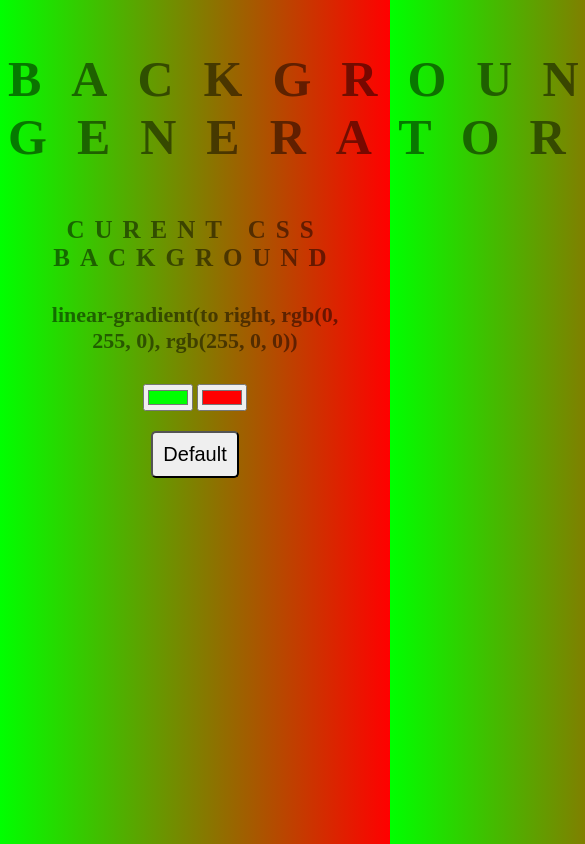
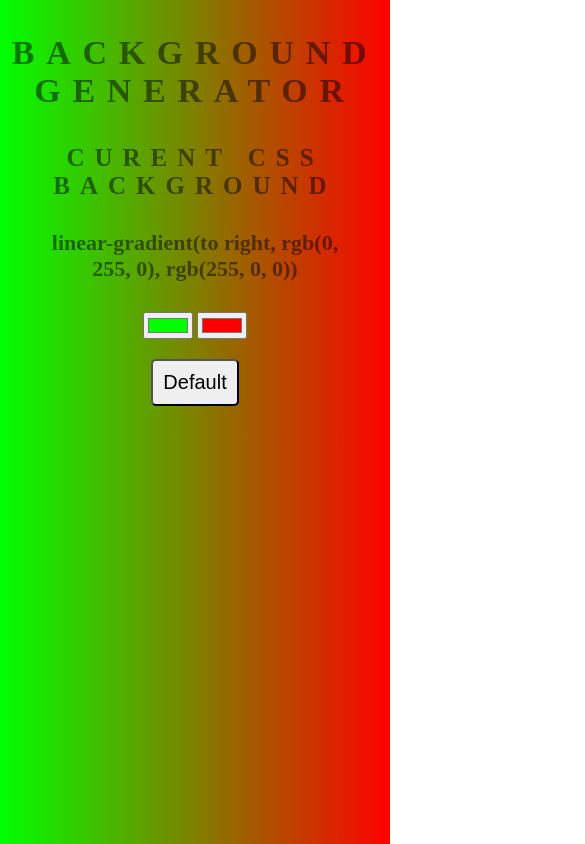
Before and after one commit to thamerbk/background-generator, a plain HTML site: page index.html in a window 390 px wide. Shown: the top 844 px of the page, 585 px wide, since content can reach past the window. Drawn offline with Linux system fonts and the light colour scheme.

Commit message:
modify responsive

```diff
--- a/style.css
+++ b/style.css
@@ -9,7 +9,7 @@ body{
 .back .title {
   font-size: 50px;
   font-weight: bold;
-  letter-spacing: 30px;
+  letter-spacing: 3vw;
   color: rgba(0, 0, 0, 0.50);
 }
 
@@ -32,3 +32,9 @@ body{
   font-size: 20px;
   border-radius: 5px;
 }
+
+@media(max-width: 526px) {
+  .back .title {
+    font-size: 34px;
+  }
+}
```
